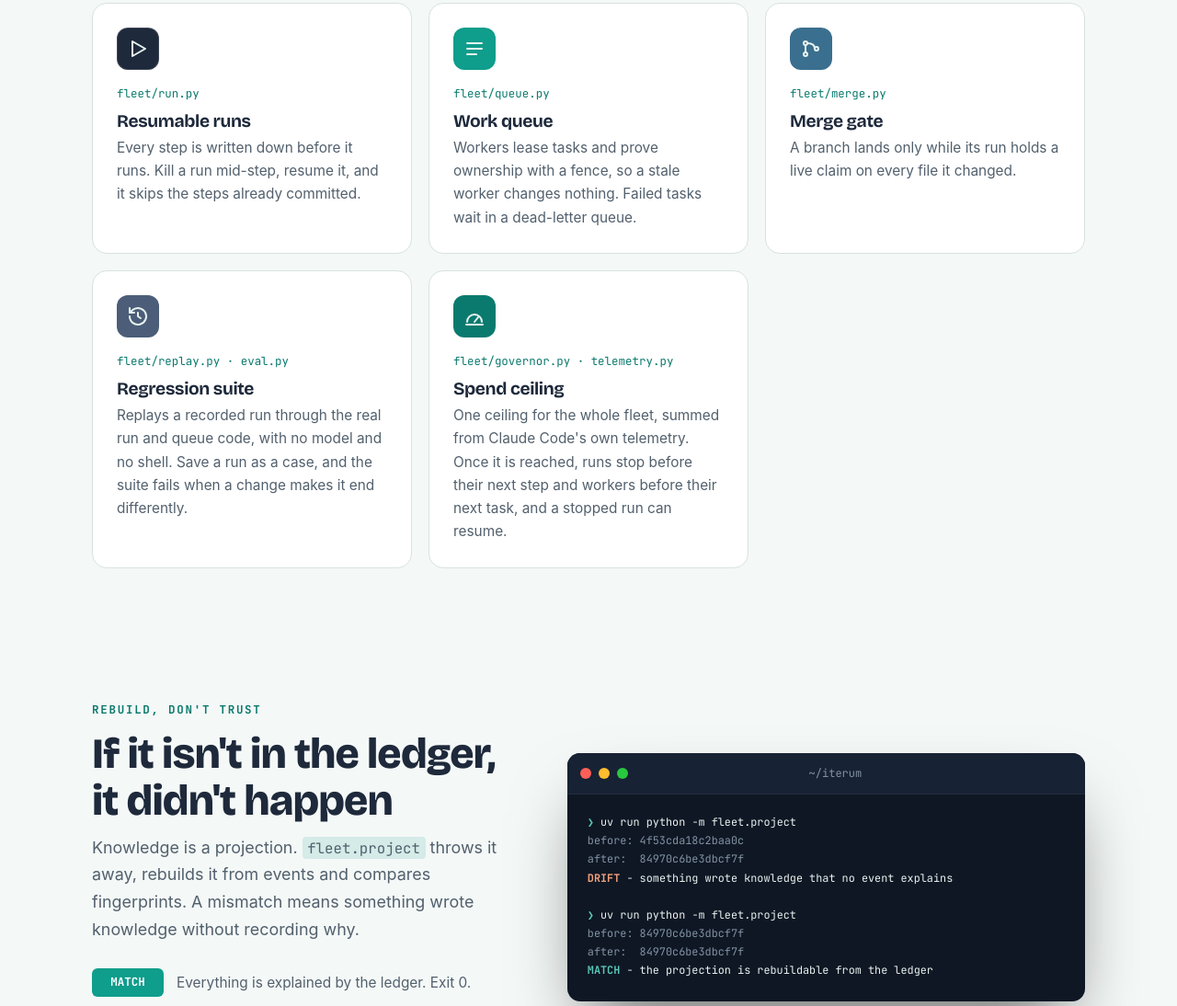
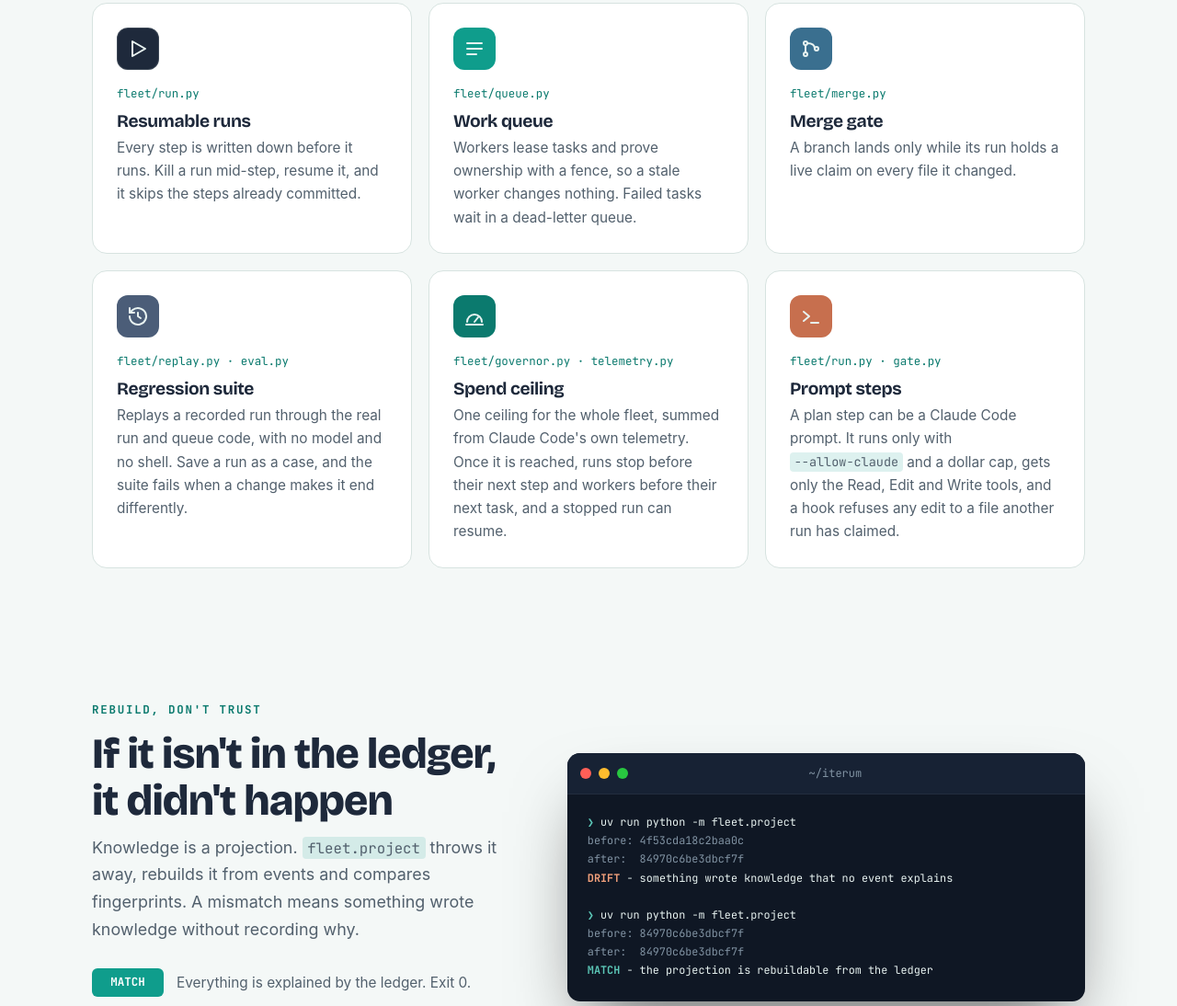
Before and after one commit to shaynemeyer/iterum, a plain HTML site: page index.html in a window 1280 px wide. Shown: the part 3017-4111 px from the top of the page at 92% size. Drawn offline with nearby package versions, Linux system fonts and the light colour scheme.

Commit message:
Add a prompt steps card

```diff
--- a/index.html
+++ b/index.html
@@ -361,6 +361,8 @@ footer img { width: 72px; height: auto; }
         <p class="tables">fleet/replay.py · eval.py</p><h3>Regression suite</h3><p>Replays a recorded run through the real run and queue code, with no model and no shell. Save a run as a case, and the suite fails when a change makes it end differently.</p></div>
       <div class="card reveal"><div class="icon i5"><svg viewBox="0 0 24 24" fill="none" stroke="currentColor" stroke-width="2" stroke-linecap="round" stroke-linejoin="round"><path d="M4 18a8 8 0 1 1 16 0"/><path d="M12 18l4-5"/><path d="M3 21h18"/></svg></div>
         <p class="tables">fleet/governor.py · telemetry.py</p><h3>Spend ceiling</h3><p>One ceiling for the whole fleet, summed from Claude Code's own telemetry. Once it is reached, runs stop before their next step and workers before their next task, and a stopped run can resume.</p></div>
+      <div class="card reveal"><div class="icon i6"><svg viewBox="0 0 24 24" fill="none" stroke="currentColor" stroke-width="2" stroke-linecap="round" stroke-linejoin="round"><path d="M4 17l6-5-6-5"/><path d="M12 19h8"/></svg></div>
+        <p class="tables">fleet/run.py · gate.py</p><h3>Prompt steps</h3><p>A plan step can be a Claude Code prompt. It runs only with <code style="white-space:nowrap">--allow-claude</code> and a dollar cap, gets only the Read, Edit and Write tools, and a hook refuses any edit to a file another run has claimed.</p></div>
     </div>
   </div>
 </section>
```
